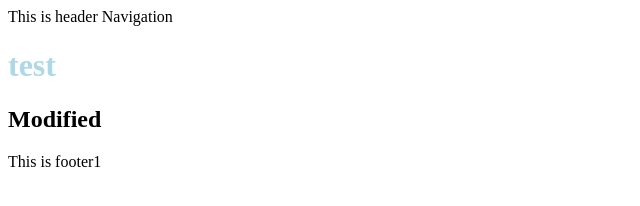
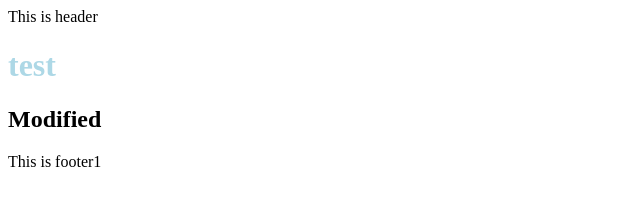
Before and after one commit to tadeledawit1983/test, a plain HTML site: page index.html in a window 1280 px wide. Shown: the full height of the page, 0-640 px from the left. Drawn offline with Linux system fonts and the light colour scheme.

Commit message:
Update index.html

```diff
--- a/index.html
+++ b/index.html
@@ -8,7 +8,7 @@
     <link rel="stylesheet" href="style.css" />
   </head>
   <body>
-    <nav>This is header Navigation</nav>
+    <nav>This is header</nav>
     <h1>test</h1>
     <h2>Modified</h2>
     <footer>This is footer1</footer>
```
